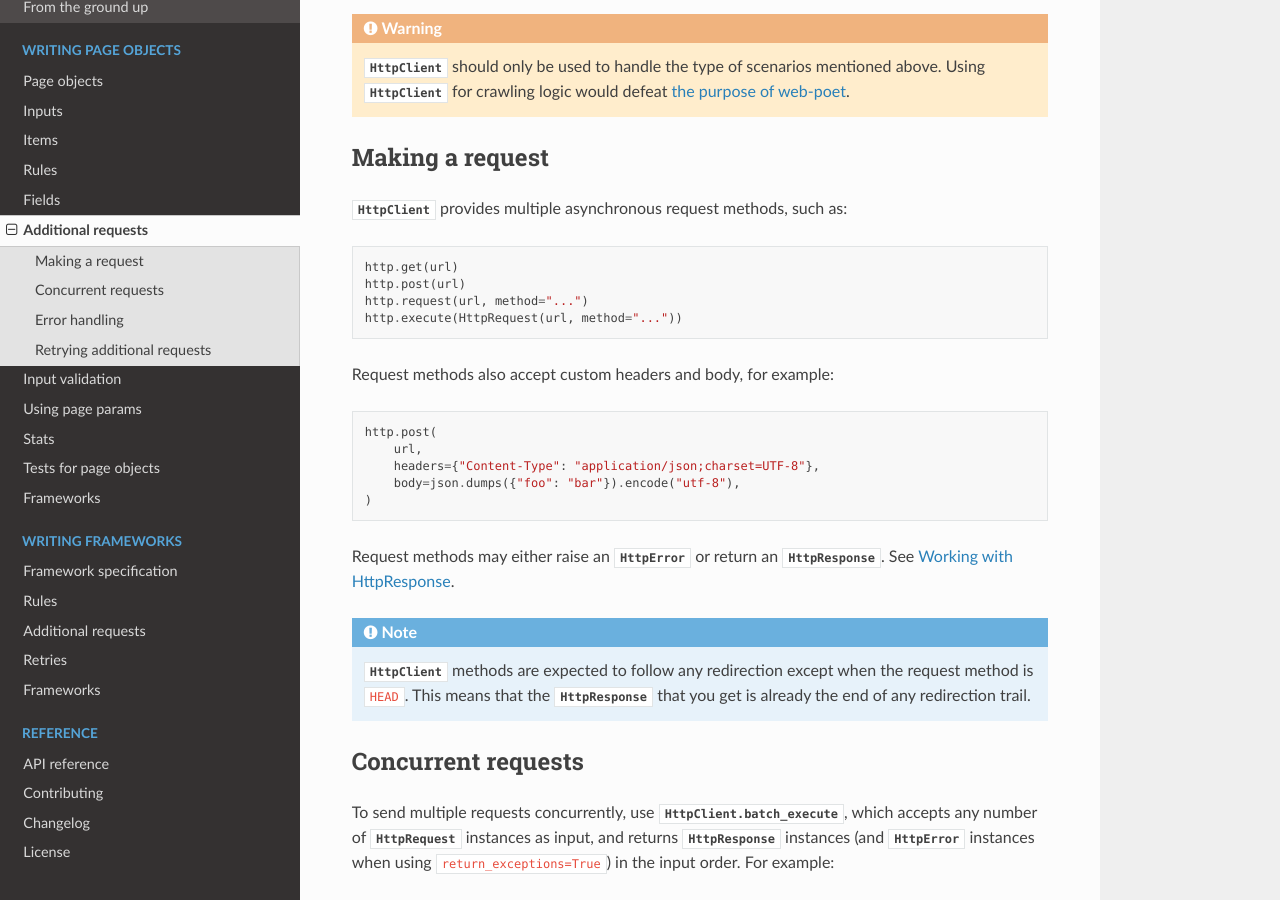
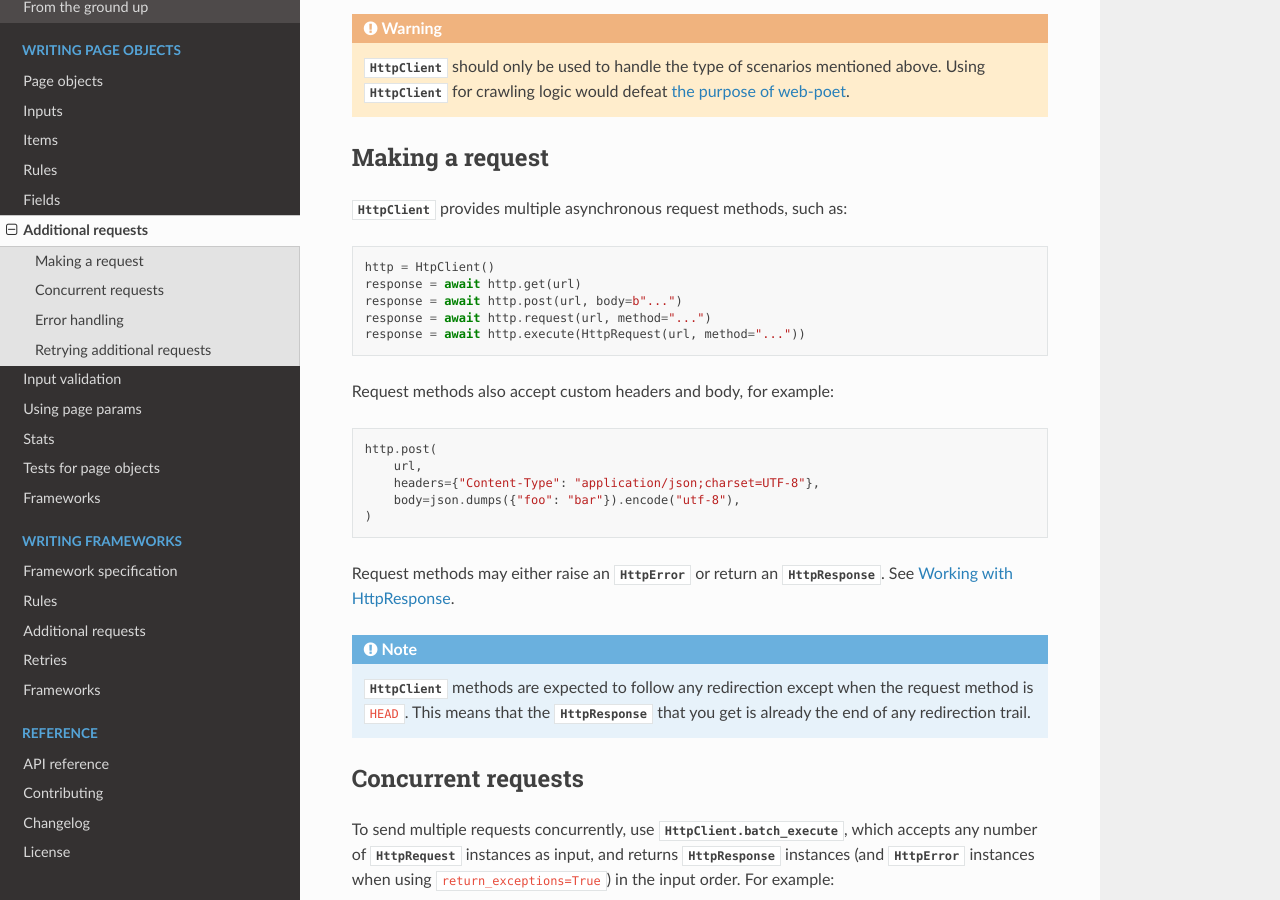
Before and after one commit to scrapinghub/web-poet, a Sphinx documentation site: the page built from docs/page-objects/additional-requests.rst, in a window 1280 px wide and 900 px high, scrolled down 799 px. Built offline with Sphinx 7.4.7 and the Read the Docs theme 2.0.0, drawn with Linux system fonts in a browser that asks for light colours.

Commit message:
Update docs/page-objects/additional-requests.rst
Co-authored-by: Mikhail Korobov <kmike84@gmail.com>

```diff
--- a/docs/page-objects/additional-requests.rst
+++ b/docs/page-objects/additional-requests.rst
@@ -57,10 +57,11 @@ Making a request
 
 .. code-block:: python
 
-    http.get(url)
-    http.post(url)
-    http.request(url, method="...")
-    http.execute(HttpRequest(url, method="..."))
+    http = HtpClient()
+    response = await http.get(url)
+    response = await http.post(url, body=b"...")
+    response = await http.request(url, method="...")
+    response = await http.execute(HttpRequest(url, method="..."))
 
 Request methods also accept custom headers and body, for example:
 
```
